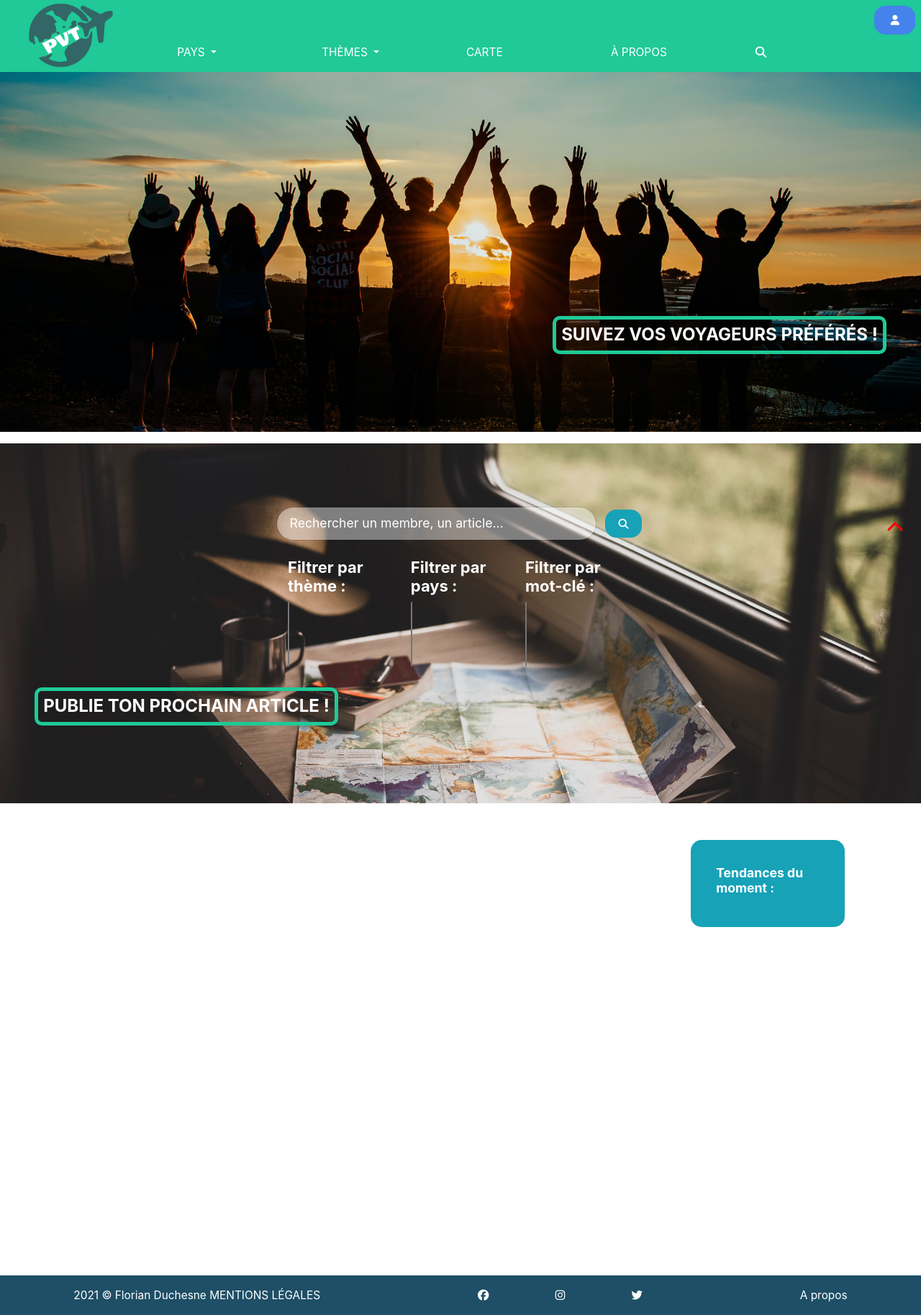
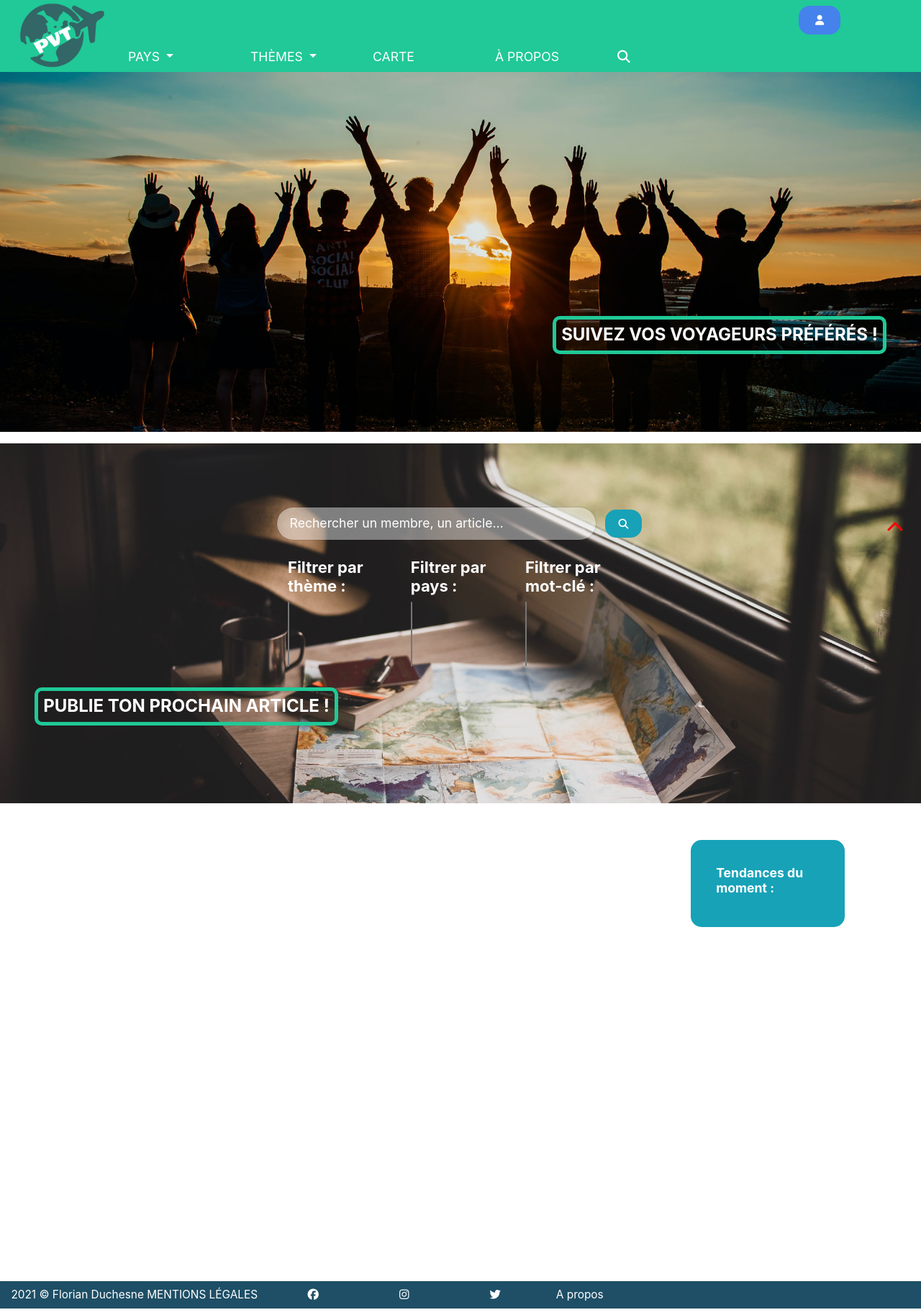
Before and after one commit to FlorianDuchesne/projetExamPVT, a Symfony app: template templates/pages/home/indexBEM.html.twig in a window 1280 px wide. Shown: the whole page at 72% size. Run offline with Twig, Linux system fonts and the light colour scheme; the template is opened without the code that fills it, so the values that code supplies are empty; some libraries are stand-ins or nearby versions.

Commit message:
responsive

```diff
--- a/public/css/_mixin.sass
+++ b/public/css/_mixin.sass
@@ -30,7 +30,7 @@
       position: relative
       @media screen and (max-width: 992px)
         position: unset
-        width: 350px
+        width: 320px
       .thumbnail
         margin: auto
         height: 250px
--- a/public/css/components/_arrows.sass
+++ b/public/css/components/_arrows.sass
@@ -1,11 +1,13 @@
 .fa-arrow-left
   position: absolute
-  left: 10px
+  width: 50px
+  left: -2em
   top: 40%
   color: $blue
 
 .fa-arrow-right
   position: absolute
-  right: -95%
+  width: 50px
+  right: -2em
   top: 40%
   color: $blue
--- a/public/css/components/_bannerHome.sass
+++ b/public/css/components/_bannerHome.sass
@@ -30,6 +30,7 @@
   //   filter: brightness(80%)
   .publishStuff__blocText
     // width: 20vw
+    width: 500px
     position: relative
     top: 10%
     left: 10%
--- a/public/css/components/_footer.sass
+++ b/public/css/components/_footer.sass
@@ -4,5 +4,8 @@ footer
   a
     color: white
     text-decoration: none
+    margin: 0.5em
   .fab
     margin: 0em 3em
+  div
+    margin: 0.5em
--- a/public/css/components/_header.sass
+++ b/public/css/components/_header.sass
@@ -1,9 +1,19 @@
+// body, html
+//   margin: 0
+//   padding: 0
+//   width: 100%
+//   height: 100%
+//   box-sizing: border-box
+
 header
   // position: fixed
   z-index: 5
   width: 100vw
+  width: 100%
+  background-color: $teal
 
 #entete
+  // position: relative
   background: $teal
   align-items: flex-end
   height: 100px
@@ -16,6 +26,13 @@ header
 #myLinks
   @media screen and (max-width: 576px)
     display: none
+    align-items: flex-start
+    position: absolute
+    width: 100%
+    ul
+      position: fixed
+      width: 100%
+      background-color: blue
   @media screen and (min-width: 576px)
     display: flex
 
@@ -40,6 +57,9 @@ header
     display: none
 
 #menuBurger
+  position: fixed
+  top: 1em
+  right: 2em
   @media screen and (min-width: 576px)
     display: none
 
@@ -58,6 +78,9 @@ header
   align-items: center
   width: 60%
 
+// main
+//   position: relative
+
 #up
   position: fixed
   bottom: 2em
@@ -65,3 +88,12 @@ header
   color: $red
   font-size: x-large
   font-weight: 200
+
+.sticky
+  position: fixed
+  top: 0
+  width: 100%
+  z-index: 1
+
+nav, #login, #menuBurger, #loginVisitor
+  z-index: 2
--- a/public/css/components/_thumbnailArticle.sass
+++ b/public/css/components/_thumbnailArticle.sass
@@ -1,5 +1,5 @@
 .article__picture
-  width: 350px
+  width: 320px
   position: relative
   margin: auto
   .article__thumbnail
@@ -8,7 +8,7 @@
     overflow: hidden
     &--empty
       background-color: $blue
-      width: 350px
+      width: 320px
   .article__title
     position: absolute
     top: 50%
--- a/public/css/layouts/_dashboard.sass
+++ b/public/css/layouts/_dashboard.sass
@@ -53,6 +53,10 @@
     // font-weight: 200
     // .fas
     //   font-size: x-large
+  @media screen and (max-width: 576px)
+    right: 6em
+    top: 1em
+    position: fixed
 
 #login:hover
   height: auto
--- a/public/css/main.css
+++ b/public/css/main.css
@@ -841,6 +841,8 @@
 header {
   z-index: 5;
   width: 100vw;
+  width: 100%;
+  background-color: #20c997;
 }
 
 #entete {
@@ -957,6 +975,17 @@ header {
   color: #ff0000;
   font-size: x-large;
   font-weight: 200;
+}
+
+.sticky {
+  position: fixed;
+  top: 0;
+  width: 100%;
+  z-index: 1;
+}
+
+nav, #login, #menuBurger, #loginVisitor {
+  z-index: 2;
 }
 
 .publishStuff {
@@ -1315,10 +1347,15 @@ footer {
 footer a {
   color: white;
   text-decoration: none;
+  margin: 0.5em;
 }
 
 footer .fab {
   margin: 0em 3em;
+}
+
+footer div {
+  margin: 0.5em;
 }
 
 #map, #mapVoyagesAccomplis, #mapProfile {
--- a/public/js/script.js
+++ b/public/js/script.js
@@ -464,3 +464,24 @@ jQuery(function () {
   });
   console.log("slick actif");
 });
+
+// When the user scrolls the page, execute myFunction
+window.onscroll = function () {
+  myFunction();
+};
+
+// Get the navbar
+var navbar = document.getElementById("entete");
+
+// Get the offset position of the navbar
+var sticky = navbar.offsetTop;
+
+// Add the sticky class to the navbar when you reach its scroll position. Remove "sticky" when you leave the scroll position
+function myFunction() {
+  console.log("scroll");
+  if (window.pageYOffset >= sticky) {
+    navbar.classList.add("sticky");
+  } else {
+    navbar.classList.remove("sticky");
+  }
+}
--- a/templates/base.html.twig
+++ b/templates/base.html.twig
@@ -33,26 +33,13 @@
 
 		<header class="navbar-expand-lg d-flex flex-wrap">
 			<div
-				id="entete" class=" container-fluid d-flex justify-content-between">
+				id="entete" class="d-flex justify-content-between">
 				{# <div class="entete__blockUn"> #}
 				<a href="{{ path('home') }}" class="col-2">
 					<img src="{{ asset('img/logo2.png') }}" class="col-12 logo"/>
 				</a>
-				{# <a class="btn btn-info m-1" id="searchLittle" href="{{ path('search')}}">
-																																																																		<i class="fas fa-search"></i>
-																																																																	</a>
-																																																																<form action="{{path('search')}}" method="post" class="col-3" id="searchBig">
-																																																																	<input class="form-control me-sm-2" placeholder="Rechercher un membre, un article…" type="search" name="search"/>
-																																																																	<button type="submit" class="btn btn-info m-1">
-																																																																		<i class="fas fa-search"></i>
-																																																																	</button>
-																																																																</form> #}
-				<nav class="navbar navbar-expand-lg container-fluid m-0 justify-content-center" id="myLinks">
-					<ul
-						class="navbar-nav d-flex justify-content-between col-11">
-						{# <li class="nav-item">
-																																																																																																																																																																			<a class="nav-link text-white text-uppercase" href="{{ path('home') }}">Accueil</a>
-																																																																																																																																																																		</li> #}
+				<nav id="myLinks">
+					<ul class="navbar-nav d-flex justify-content-between">
 						<li class="nav-item dropdown dropdownHover">
 							<a class="nav-link dropdown-toggle text-white text-uppercase" href="{{ path('pays') }}" id="navbarDropdownPays">
 								Pays
@@ -91,9 +78,9 @@
 						</li>
 					</ul>
 				</nav>
-			</div>
 				{% if app.user %}
-				<div id='login' class="btn m-1">
+					<div class="d-flex">
+						<div id='login' class="btn">
 							<div>
 								{# <i class="fas fa-user-cog"></i> #}
 								<h5>{{ app.user.pseudo|capitalize }}</h5>
@@ -120,6 +107,10 @@
 								{% include 'components/dashboard.twig'%}
 							{% endif %}
 						</div>
+						<button onclick="menuBurger()" class="btn btn-info" id="menuBurger">
+							<i class="fas fa-bars"></i>
+						</button>
+					</div>
 				{% else %}
 					<a id='loginVisitor' href='{{ path('app_login')}}'>
 						<div class="btn btn-primary m-1">
@@ -128,17 +119,17 @@
 						</div>
 					</a>
 				{% endif %}
-			<button onclick="menuBurger()" class="btn btn-info" id="menuBurger">
-				<i class="fas fa-bars"></i>
-			</button>
 			</div>
+		</header>
 		{# {% if app.user %}
 																														{% include 'components/dashboard.twig'%}
 																														{% endif %} #}
-	</body>
-</html></header>{% block body %}{% endblock %}<footer class="d-flex justify-content-around p-3">
+		{% block body %}{% endblock %}
+		<footer>
+			<div class="d-flex">
 				<div>2021 © Florian Duchesne MENTIONS LÉGALES</div>
-<div class="d-flex">
+				{# <div class="d-flex"> #}
+				<div>
 					<a href="http://facebook.com">
 						<i class="fab fa-facebook"></i>
 					</a>
@@ -149,7 +140,15 @@
 						<i class="fab fa-twitter"></i>
 					</a>
 				</div>
+				{# </div> #}
 				<div>
 					<a href="{{ path('aPropos')}}">A propos</a>
-</div></footer><a href="#entete" id="up">
-<i class="fas fa-chevron-up"></i></a></body><script src="{{ asset('js/script.js') }}"></script></html>
+				</div>
+			</div>
+		</footer>
+		<a href="#entete" id="up">
+			<i class="fas fa-chevron-up"></i>
+		</a>
+	</body>
+	<script src="{{ asset('js/script.js') }}"></script>
+</html></body></html>
--- a/templates/pages/home/indexBEM.html.twig
+++ b/templates/pages/home/indexBEM.html.twig
@@ -30,10 +30,11 @@
 
 	{% endif %}
 
-	<figure class="publishStuff publishStuff--publish">
-		<a class="btn btn-info m-1" id="searchLittle" href="{{ path('search')}}">
-			<i class="fas fa-search"></i>
-		</a>
+	<figure
+		class="publishStuff publishStuff--publish">
+		{# <a class="btn btn-info m-1" id="searchLittle" href="{{ path('search')}}">
+					<i class="fas fa-search"></i>
+				</a> #}
 		<form action="{{path('search')}}" method="post" class="col-3" id="searchBig">
 			<div class="d-flex">
 				<input class="form-control me-sm-2" placeholder="Rechercher un membre, un article…" type="search" name="search"/>
```
Also changed, not shown: other parts of public/css/main.css (+32 -5 lines), 1 other file. Lines whose indentation alone changed are shown as unchanged.
